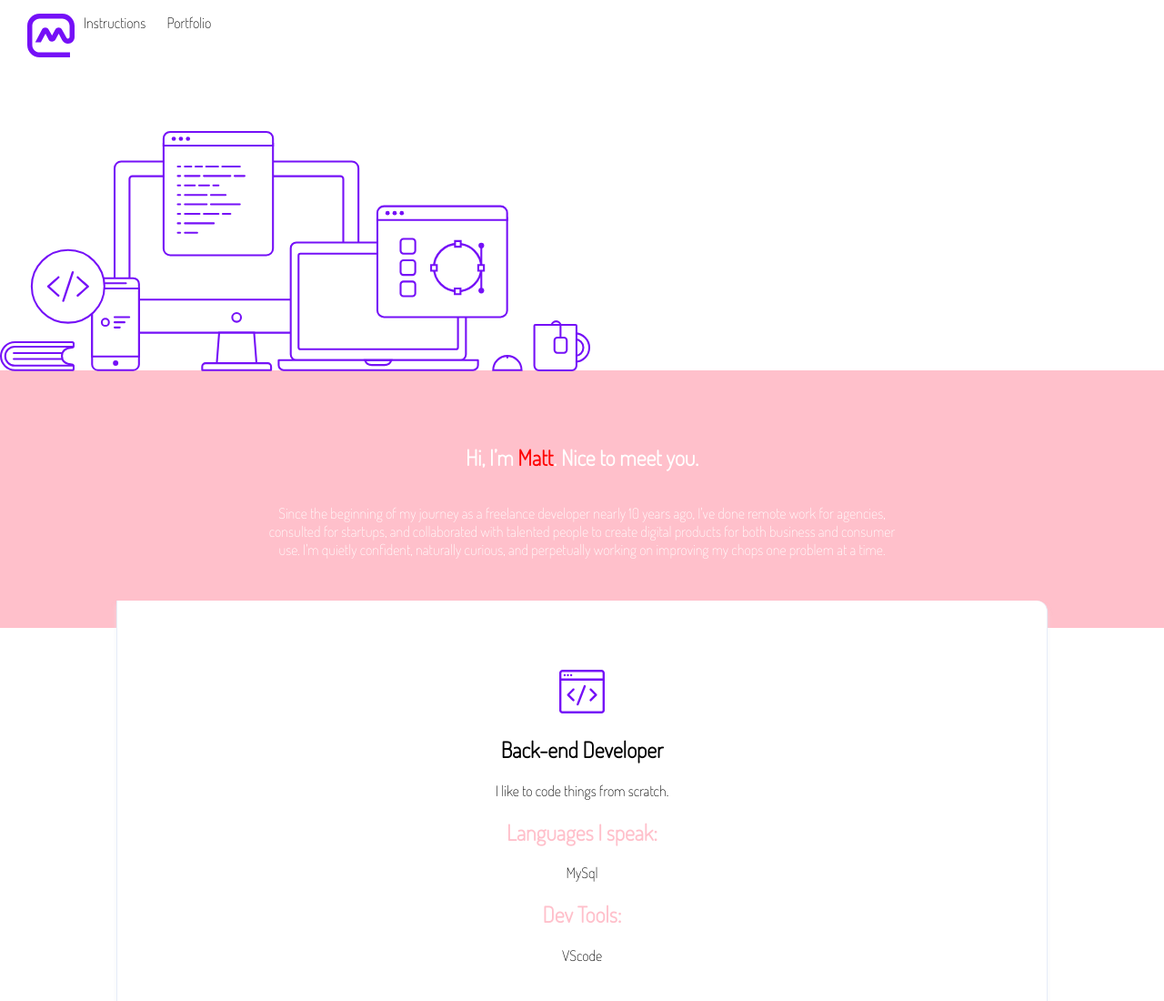
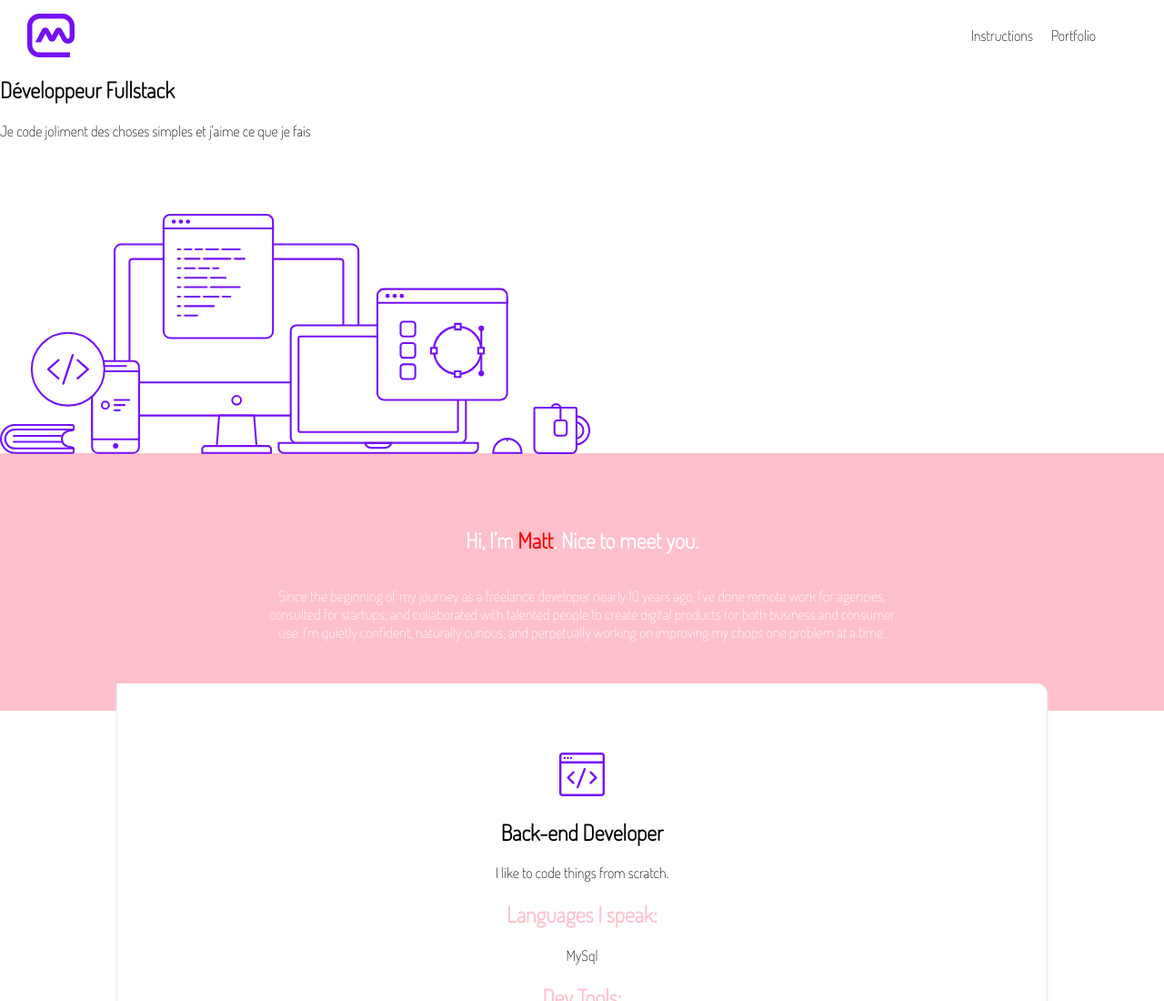
Before and after one commit to WildCodeSchool/wcs-cp1, a website: page site/portfolio.html in a window 1280 px wide. Shown: the top 1100 px of the page at 91% size. Drawn offline with Linux system fonts and the light colour scheme.

Commit message:
Portfolio task 1

```diff
--- a/site/css/portfolio.css
+++ b/site/css/portfolio.css
@@ -80,3 +80,17 @@ p {
   padding-left: 15px;
   padding-right: 15px;
 }
+
+@media screen and (min-width: 700px) {
+
+.navbar {
+  display: flex;
+}
+
+.menu {
+  display: flex;
+  width: 90%;
+  justify-content: flex-end;
+  margin: auto;
+}
+}
--- a/site/portfolio.html
+++ b/site/portfolio.html
@@ -22,6 +22,8 @@
       <!-- First banner with title, description, avatar and image desktop -->
       <!-- You can use the avatar image on the folder image -->
       <section class="introduction">
+        <h1>Développeur Fullstack</h1>
+        <span>Je code joliment des choses simples et j'aime ce que je fais</span>
         <figure class="desktop">
           <img src="image/desktop.svg" alt="desktop" />
         </figure>
```
